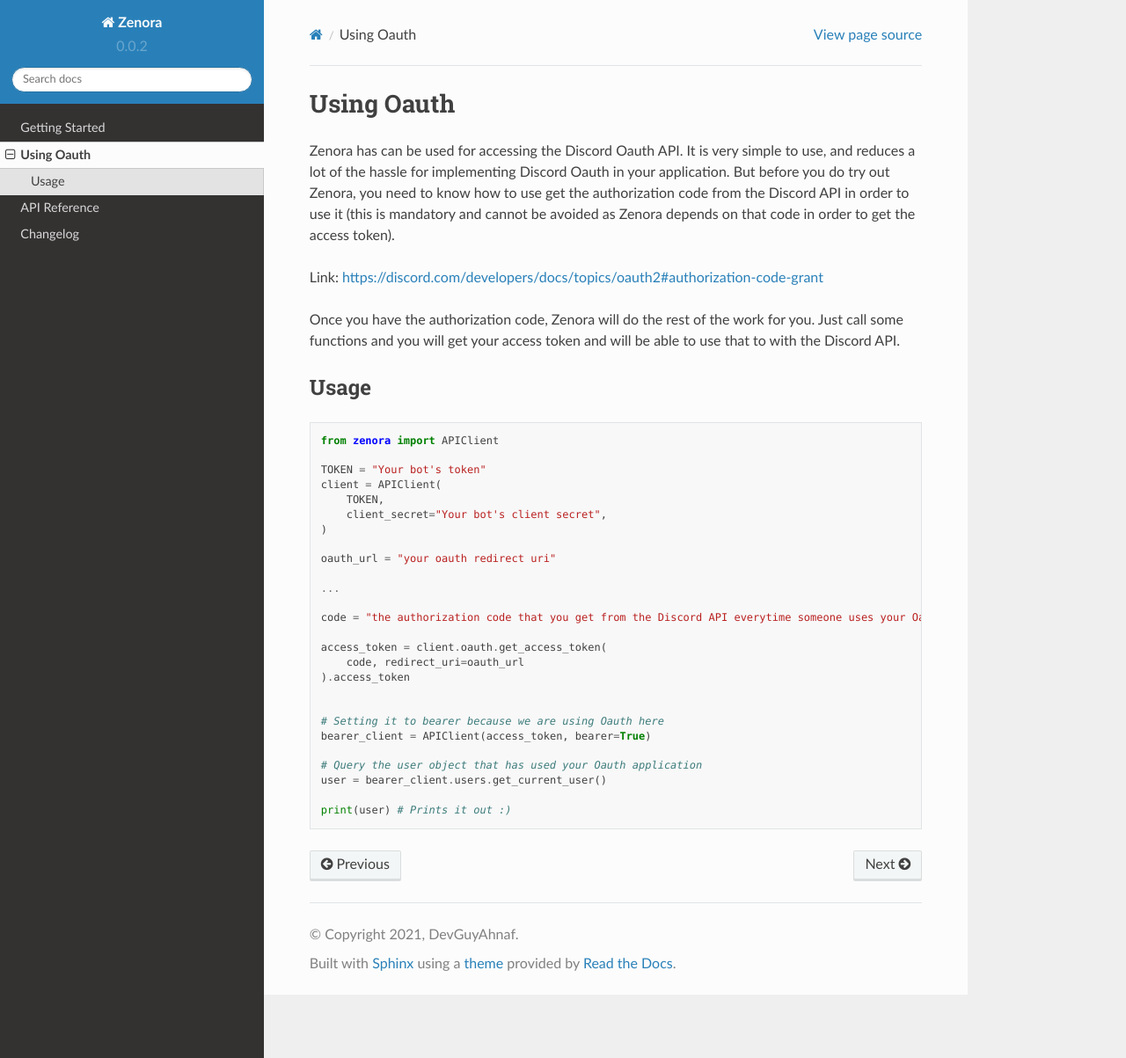
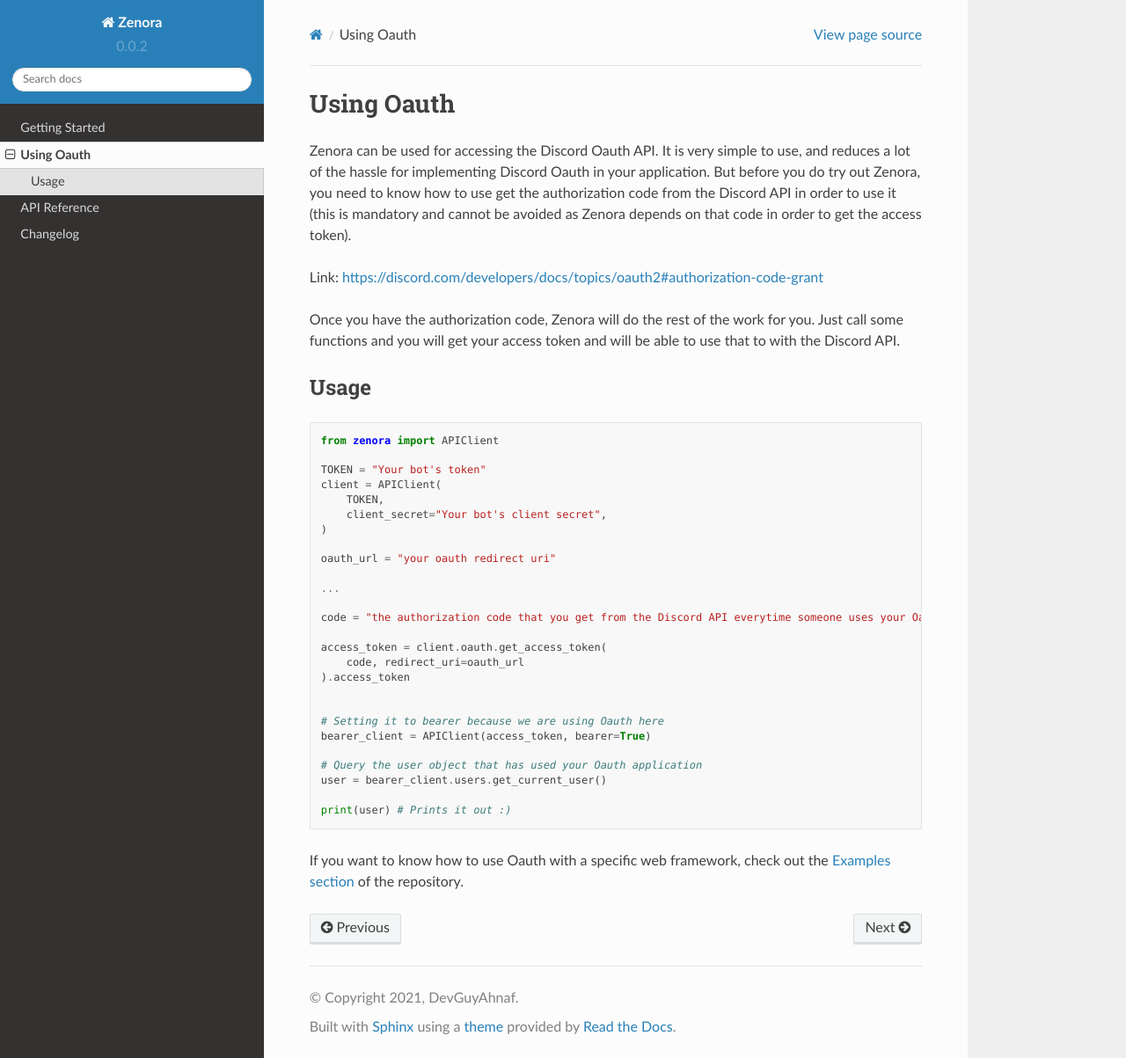
Before and after one commit to ahnaf-zamil/zenora, a Sphinx documentation site: the page built from docs/source/using-oauth.rst, in a window 1280 px wide and 1203 px high. Shown: the whole window at 88% size. Built offline with Sphinx 7.4.7 and the Read the Docs theme 2.0.0, drawn with Linux system fonts in a browser that asks for light colours.

Commit message:
Fixed grammar mistake and added example link to Using Oauth section of docs

```diff
--- a/docs/source/using-oauth.rst
+++ b/docs/source/using-oauth.rst
@@ -2,7 +2,7 @@
 Using Oauth
 ===============
 
-Zenora has can be used for accessing the Discord Oauth API. It is very simple to use, and reduces a lot
+Zenora can be used for accessing the Discord Oauth API. It is very simple to use, and reduces a lot
 of the hassle for implementing Discord Oauth in your application. But before you do try out Zenora, you need to
 know how to use get the authorization code from the Discord API in order to use it (this is mandatory and cannot be
 avoided as Zenora depends on that code in order to get the access token).
@@ -42,3 +42,6 @@
     user = bearer_client.users.get_current_user()
 
     print(user) # Prints it out :)
+
+
+If you want to know how to use Oauth with a specific web framework, check out the `Examples section <https://github.com/ahnaf-zamil/zenora/tree/master/examples>`_ of the repository.
```
Also changed, not shown: README.md (+2 -0 lines).
